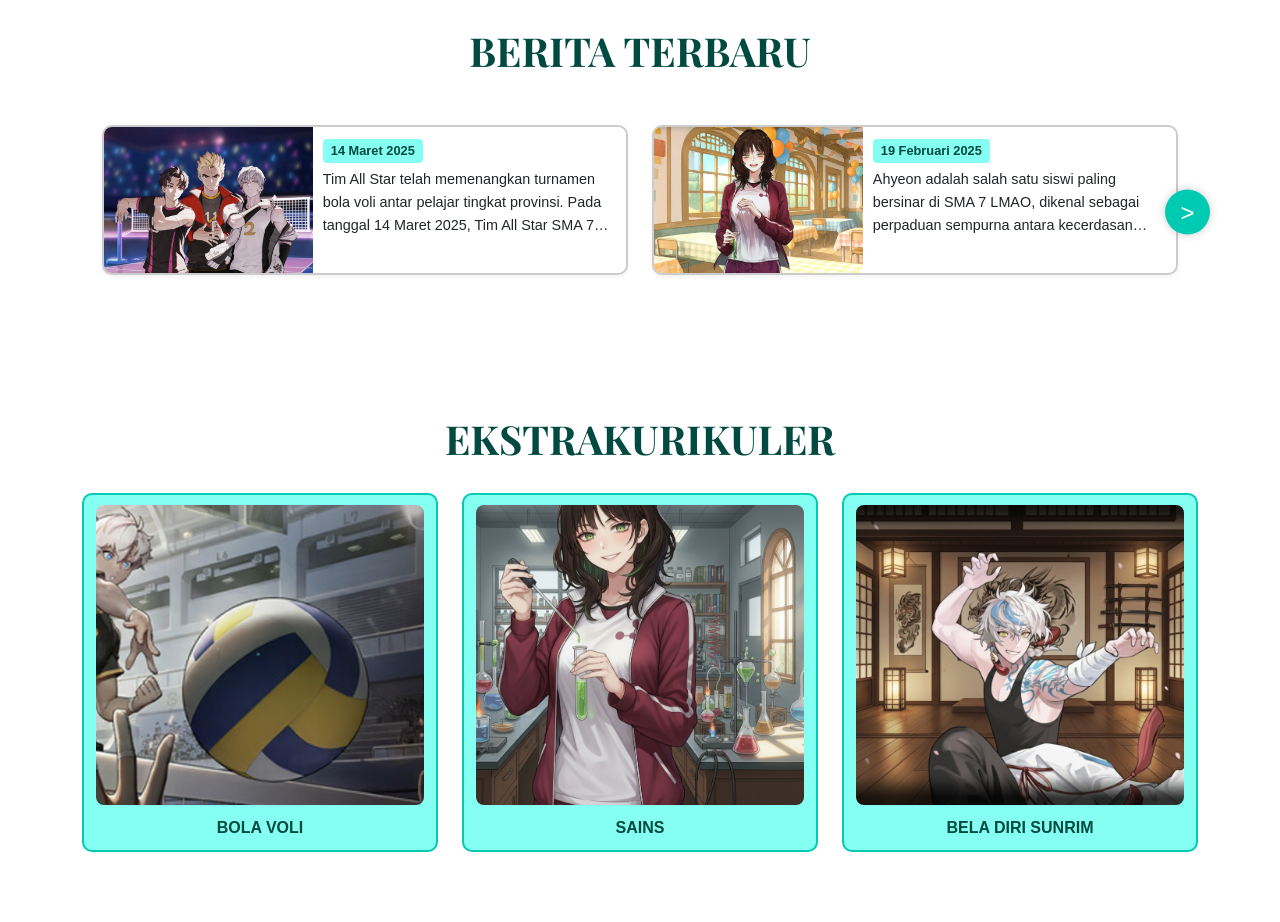
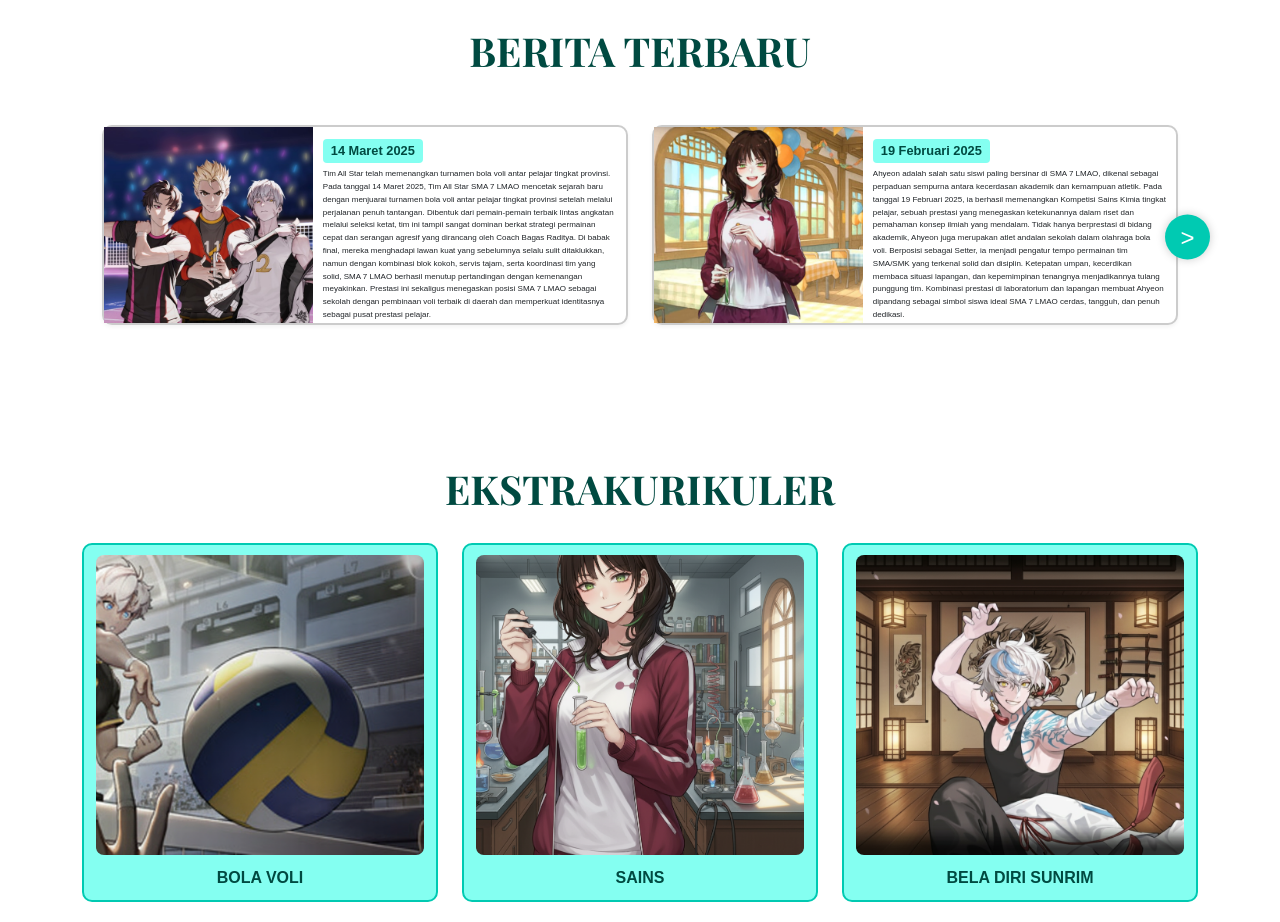
Before and after one commit to WedzGit/SMA7LMAO, a plain HTML site: page index.html in a window 1280 px wide. Shown: the part 2200-3122 px from the top of the page. Drawn offline with nearby package versions, Linux system fonts and the light colour scheme; a web font is replaced by a local one.

Commit message:
penambahan style

```diff
--- a/style.css
+++ b/style.css
@@ -1,33 +1,38 @@
 :root {
-    --primary-color: #004A41; /* Hijau Tua */
-    --secondary-color: #00cab2; /* Hijau Muda/Cyan */
+    --primary-color: #004A41;
+    --secondary-color: #00cab2;
     --text-color-light: #ffffff;
     --text-color-dark: #333333;
-    --card-bg-light: #84FFF1; /* Latar Belakang Card Ekskul */
-    --sambutan-bg: #E8F9FF; /* Latar Sambutan */
-    --sejarah-bg: #DBF9FF; /* Latar Sejarah */
-    --berita-tag-bg: #84FFF1; /* Latar Tag Berita */
+    --card-bg-light: #84FFF1;
+    --sambutan-bg: #E8F9FF;
+    --sejarah-bg: #DBF9FF;
+    --berita-tag-bg: #84FFF1;
 }
+
 .playfair-font {
     font-family: "Playfair Display", serif;
 }
+
 body {
     font-family: Arial, sans-serif;
     line-height: 1.6;
-    background-color: #ffffff; /* Latar default putih */
+    background-color: #ffffff;
 }
+
 .navbar {
     background-color: var(--primary-color) !important;
     padding-top: 5px;
     padding-bottom: 5px;
 }
+
 .navbar .brand-logo {
     height: 60px;
     width: auto;
     display: block;
     margin-right: 10px;
-    border-radius: 50%; /* Jika ingin logo bulat */
+    border-radius: 50%;
 }
+
 .navbar-title {
     font-family: "Playfair Display", serif;
     font-weight: 700;
@@ -37,32 +42,38 @@ body {
     background-clip: text;
     -webkit-text-fill-color: transparent;
 }
+
 .navbar-nav .nav-link {
     color: var(--text-color-light) !important;
     font-weight: 500;
     margin-left: 10px;
     transition: color 0.3s;
 }
+
 .navbar-nav .nav-link:hover, .navbar-nav .nav-link.active {
     color: var(--secondary-color) !important;
 }
+
 #home {
     position: relative;
     width: 100%;
-    height: 600px; /* Tinggi header utama */
-    margin-top: 70px; /* Sesuaikan dengan tinggi navbar */
+    height: 600px;
+    margin-top: 70px;
     overflow: hidden;
 }
+
 .header-image-container {
     width: 100%;
     height: 100%;
 }
+
 .header-image-container img {
     width: 100%;
     height: 100%;
     object-fit: cover;
     display: block;
 }
+
 .header-text {
     position: absolute;
     bottom: 0;
@@ -75,6 +86,7 @@ body {
     font-size: 1.2rem;
     font-style: italic;
 }
+
 .section-title {
     text-align: center;
     color: var(--primary-color);
@@ -82,11 +94,14 @@ body {
     margin-bottom: 30px;
     font-weight: 700;
 }
+
 #sambutan-sejarah {
     background-color: #ffffff;
     padding-top: 50px;
     padding-bottom: 50px;
 }
+
+/* Sambutan */
 .sambutan-container {
     background-color: var(--sambutan-bg);
     border: 5px solid var(--secondary-color);
@@ -94,6 +109,7 @@ body {
     border-radius: 10px;
     margin-bottom: 50px;
 }
+
 .sambutan-text-box {
     background-color: var(--text-color-light);
     border-radius: 8px;
@@ -131,6 +147,7 @@ body {
     border: 3px solid var(--secondary-color);
     margin-bottom: 10px;
 }
+
 .sambutan-image-card p, .sejarah-image-card p {
     margin: 0;
     font-size: 0.9rem;
@@ -181,6 +198,7 @@ body {
     background-color: var(--text-color-light);
     box-shadow: 0 2px 5px rgba(0, 0, 0, 0.05);
 }
+
 .sejarah-image-card .small-title {
     font-size: 0.8rem;
     font-weight: normal;
@@ -193,6 +211,7 @@ body {
     margin-top: 5px;
 }
 
+
 .sejarah-image-card img {
     width: 100%;
     height: 150px;
@@ -201,6 +220,8 @@ body {
     border: 3px solid var(--secondary-color);
     margin-bottom: 10px;
 }
+
+
 #berita {
     background-color: #f7f7f7;
     position: relative;
@@ -218,10 +239,10 @@ body {
     background-color: var(--text-color-light);
     border: 2px solid #ccc;
     border-radius: 10px;
-    overflow: hidden;
-    height: 150px;
+    height: 200px;
     box-shadow: 0 2px 4px rgba(0, 0, 0, 0.05);
 }
+
 .berita-img {
     width: 40%;
     height: 100%;
@@ -246,14 +267,14 @@ body {
 }
 
 .berita-text {
-    font-size: 0.9rem;
+    font-size: 0.5rem;
     margin: 0;
-    display: -webkit-box;
     -webkit-line-clamp: 3;
     -webkit-box-orient: vertical;
     overflow: hidden;
     text-overflow: ellipsis;
 }
+
 .berita-nav-btn {
     position: absolute;
     right: 0px;
@@ -273,6 +294,8 @@ body {
     box-shadow: 0 0 10px rgba(0, 0, 0, 0.2);
     z-index: 10;
 }
+
+
 #ekskul {
     background-color: #ffffff;
     padding-top: 50px;
@@ -309,6 +332,7 @@ body {
     color: var(--primary-color);
     margin: 0;
 }
+
 #komite {
     background-color: #f7f7f7;
     padding-top: 50px;
@@ -323,7 +347,8 @@ body {
 }
 
 .komite-member {
-    width: 150px;
+    width: 300px;
+    height: 400px;
     background-color: var(--text-color-light);
     border: 3px solid var(--primary-color);
     border-radius: 10px;
@@ -333,7 +358,7 @@ body {
 
 .komite-member img {
     width: 100%;
-    height: 150px;
+    height: 330px;
     object-fit: cover;
     border-radius: 8px;
     margin-bottom: 5px;
@@ -344,6 +369,8 @@ body {
     font-weight: bold;
     margin: 0;
 }
+
+/* FOOTER/CONTACT */
 #contact {
     background-color: var(--primary-color);
     color: var(--text-color-light);
@@ -382,5 +409,4 @@ body {
 .support-logo {
     width: 150px; /* Sesuaikan ukuran logo support */
     height: auto;
-
 }
```
